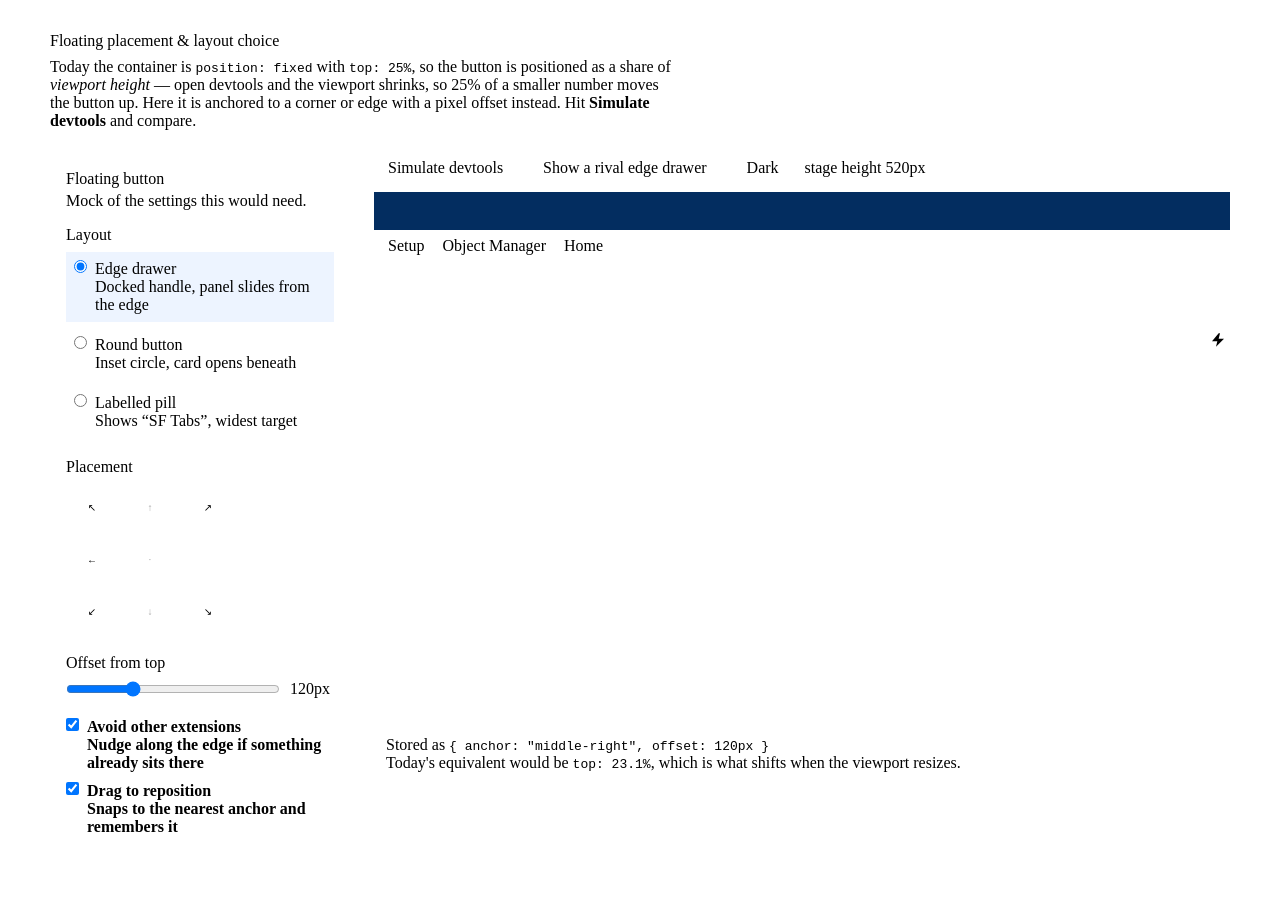
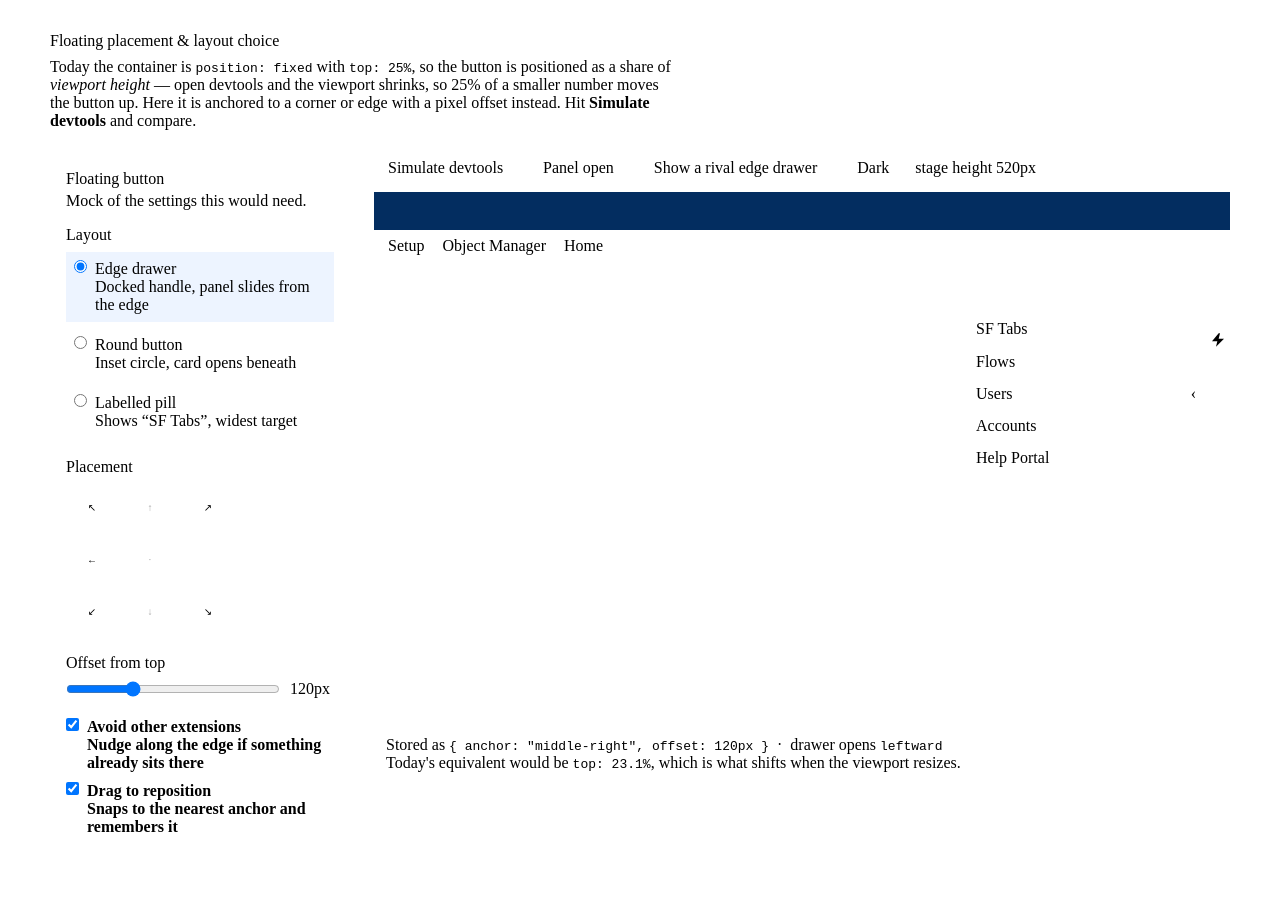
Before and after one commit to chrisrouse/sftabs, a Jekyll site: the page docs/mockups/floating-placement.html, which Jekyll copies as it is, in a window 1280 px wide. Built offline with Jekyll 4.4.1, drawn with Linux system fonts in a browser that asks for light colours.

Commit message:
docs: mirror the edge drawer when anchored left
Anchoring left now flips the whole assembly: the handle's rounded corners
move to its right side, the panel opens rightward instead of leftward
(flex-direction, not a second set of rules), and sub-menu flyout arrows
point away from the anchored edge. Detached layouts edge-align their card
to the anchor side and open upward from bottom anchors.

Adds a panel-open toggle so the flip is visible, driven by data-side /
data-vert / data-layout on the container.

Co-Authored-By: Claude Fable 5 <noreply@anthropic.com>

```diff
--- a/docs/mockups/floating-placement.html
+++ b/docs/mockups/floating-placement.html
@@ -103,7 +103,51 @@
   .stage.show-rival .rival { display: flex; }
 
   /* the thing being placed */
-  .fb { position: absolute; z-index: 5; transition: none; }
+  .fb { position: absolute; z-index: 5; display: flex; align-items: flex-start; }
+
+  /* Edge drawer mirrors on the left: handle leads, panel follows, radii flip */
+  .fb[data-layout="handle"][data-side="right"] { flex-direction: row-reverse; }
+  .fb[data-layout="handle"][data-side="left"]  { flex-direction: row; }
+  .fb[data-layout="handle"][data-side="right"] .fb-handle {
+    border-radius: var(--sft-radius-2) 0 0 var(--sft-radius-2);
+  }
+  .fb[data-layout="handle"][data-side="left"] .fb-handle {
+    border-radius: 0 var(--sft-radius-2) var(--sft-radius-2) 0;
+  }
+  .fb[data-layout="handle"][data-side="right"] .fb-panel {
+    border-radius: var(--sft-radius-2) 0 0 var(--sft-radius-2);
+  }
+  .fb[data-layout="handle"][data-side="left"] .fb-panel {
+    border-radius: 0 var(--sft-radius-2) var(--sft-radius-2) 0;
+  }
+
+  /* Detached layouts stack, with the card edge-aligned to the anchor side */
+  .fb[data-layout="fab"], .fb[data-layout="pill"] { flex-direction: column; gap: 10px; }
+  .fb[data-layout="fab"][data-side="right"], .fb[data-layout="pill"][data-side="right"] { align-items: flex-end; }
+  .fb[data-layout="fab"][data-side="left"],  .fb[data-layout="pill"][data-side="left"]  { align-items: flex-start; }
+  .fb[data-layout="fab"][data-side="center"],.fb[data-layout="pill"][data-side="center"]{ align-items: center; }
+  .fb[data-layout="fab"] .fb-panel, .fb[data-layout="pill"] .fb-panel { border-radius: var(--sft-radius-3); }
+  /* Bottom anchors open upward: panel above the trigger */
+  .fb[data-vert="bottom"][data-layout="fab"], .fb[data-vert="bottom"][data-layout="pill"] { flex-direction: column-reverse; }
+
+  .fb-panel {
+    width: 240px; background: var(--sft-surface-container-1);
+    box-shadow: var(--sft-shadow-3); overflow: hidden;
+  }
+  .fb-panel-head {
+    padding: 8px 10px; border-bottom: 1px solid var(--sft-border);
+    font-size: var(--sft-font-size-xs); font-weight: var(--sft-font-weight-semibold);
+  }
+  .fb-panel-row {
+    display: flex; align-items: center; gap: 6px; padding: 7px 10px;
+    font-size: var(--sft-font-size-xs);
+  }
+  .fb-panel-row + .fb-panel-row { border-top: 1px solid var(--sft-border); }
+  /* Sub-menu flyouts open away from the anchored edge */
+  .fb-flyout-dir { margin-left: auto; color: var(--sft-text-weak); }
+  .fb[data-side="left"] .fb-flyout-dir::after  { content: '›'; }
+  .fb[data-side="right"] .fb-flyout-dir::after { content: '‹'; }
+  .fb[data-side="center"] .fb-flyout-dir::after { content: '›'; }
   .fb.is-colliding { outline: 2px dashed var(--sft-error); outline-offset: 3px; }
 
   .fb-handle {
@@ -202,6 +246,7 @@
     <div>
       <div class="stage-head">
         <button id="btn-devtools" aria-pressed="false">Simulate devtools</button>
+        <button id="btn-open" aria-pressed="true">Panel open</button>
         <button id="btn-rival" aria-pressed="false">Show a rival edge drawer</button>
         <button id="btn-theme" aria-pressed="false">Dark</button>
         <span class="stage-meta" id="meta"></span>
@@ -218,11 +263,7 @@
         </div>
         <div class="rival">OTHER EXT</div>
 
-        <div class="fb" id="fb">
-          <button class="fb-handle" id="fb-btn" aria-label="Open SF Tabs">
-            <svg viewBox="0 0 24 24" fill="currentColor"><path d="M13 2L3 14h8l-2 8 12-12h-8l2-8z"/></svg>
-          </button>
-        </div>
+        <div class="fb" id="fb"></div>
       </div>
 
       <div class="readout" id="readout"></div>
@@ -240,14 +281,25 @@ const offsetOut = document.getElementById('offset-out');
 const offsetLabel = document.getElementById('offset-label');
 const anchors = document.getElementById('anchors');
 
-let state = { layout: 'handle', anchor: 'middle-right', offset: 120, nudged: 0 };
+let state = { layout: 'handle', anchor: 'middle-right', offset: 120, nudged: 0, open: true };
 
 const ICON = '<svg viewBox="0 0 24 24" fill="currentColor"><path d="M13 2L3 14h8l-2 8 12-12h-8l2-8z"/></svg>';
+
+const PANEL = `
+  <div class="fb-panel">
+    <div class="fb-panel-head">SF Tabs</div>
+    <div class="fb-panel-row">Flows</div>
+    <div class="fb-panel-row">Users <span class="fb-flyout-dir"></span></div>
+    <div class="fb-panel-row">Accounts</div>
+    <div class="fb-panel-row">Help Portal</div>
+  </div>`;
 
 function renderTrigger() {
   const cls = { handle: 'fb-handle', fab: 'fb-fab', pill: 'fb-pill' }[state.layout];
   const label = state.layout === 'pill' ? ICON + 'SF Tabs' : ICON;
-  fb.innerHTML = `<button class="${cls}" aria-label="Open SF Tabs">${label}</button>`;
+  // Trigger first in the DOM; CSS decides which visual side it sits on
+  fb.innerHTML = `<button class="${cls}" aria-label="Open SF Tabs">${label}</button>`
+               + (state.open ? PANEL : '');
 }
 
 // Edge drawers only make sense flush to a side edge
@@ -268,6 +320,10 @@ function place() {
   });
 
   const [vert, horiz] = state.anchor.split('-');
+  // Drives every mirrored rule: handle radii, panel side, flyout arrows
+  fb.dataset.layout = state.layout;
+  fb.dataset.side = horiz === 'center' ? 'center' : horiz;
+  fb.dataset.vert = vert;
   const inset = state.layout === 'handle' ? 0 : 16;
   const off = state.offset + state.nudged;
 
@@ -317,6 +373,7 @@ function report() {
   meta.textContent = `stage height ${h}px`;
   readout.innerHTML =
     `Stored as <code>{ anchor: "${state.anchor}", offset: ${state.offset}px }</code>` +
+    ` &nbsp;·&nbsp; drawer opens <code>${fb.dataset.side === 'left' ? 'rightward' : 'leftward'}</code>` +
     (state.nudged ? ` &nbsp;·&nbsp; nudged <code>+${state.nudged}px</code> to clear another extension` : '') +
     `<br>Today's equivalent would be <code>top: ${pct}%</code>, which is what shifts when the viewport resizes.` +
     (fb.classList.contains('is-colliding')
@@ -341,6 +398,13 @@ offset.oninput = () => {
 
 document.getElementById('avoid').onchange = place;
 
+document.getElementById('btn-open').onclick = e => {
+  state.open = !state.open;
+  e.target.setAttribute('aria-pressed', String(state.open));
+  e.target.textContent = state.open ? 'Panel open' : 'Panel closed';
+  renderTrigger(); place();
+};
+
 document.getElementById('btn-devtools').onclick = e => {
   const on = stage.classList.toggle('devtools');
   e.target.setAttribute('aria-pressed', String(on));
```
